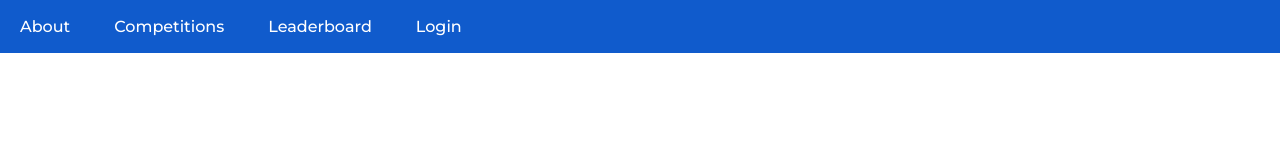
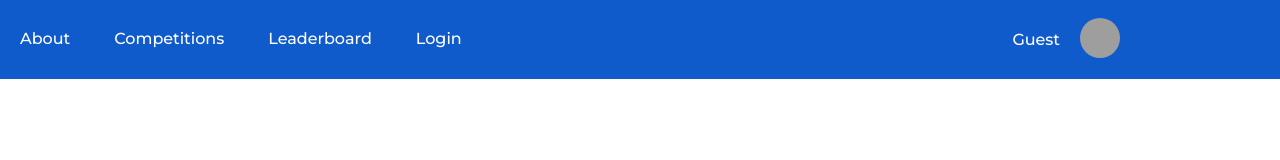
Before and after one commit to EricLiangOS/BranhamCodes, a plain HTML site: page Client/index.html in a window 1280 px wide. Drawn offline with nearby package versions, Linux system fonts and the light colour scheme; no server answers; grey boxes are pictures that could not be loaded.

Commit message:
display username and icon on login

```diff
--- a/Client/client.js
+++ b/Client/client.js
@@ -104,10 +104,16 @@ function graphToJson(graph){
     return jsonGraph;
 }
 
-
+//function to set user's profile image and name
+function set_name(name, link){
+    document.getElementById("username").innerHTML = name
+    document.getElementById("profile_pic").src = link
+    console.log(name, link)
+}
 //check if user is logged in and send them their problems
 window.onload = function WindowLoad(event) {
     if (localStorage.getItem('user_string') != null){
+        set_name(localStorage.getItem('username'), localStorage.getItem('avatar_url'))
         socket.emit("get_user_problems", localStorage.getItem('user_string'));
     }
     else{
@@ -118,6 +124,8 @@ window.onload = function WindowLoad(event) {
             localStorage.setItem('user_string',urlParams.get('user_string'))
             localStorage.setItem('avatar_url',urlParams.get('avatar_url'))
             localStorage.setItem('username',urlParams.get('username'))
+            console.log(urlParams.get('avatar_url'))
+            set_name(urlParams.get('username'), urlParams.get('avatar_url'))
             socket.emit("get_user_problems", urlParams.get('user_string'))
         }
         else{
--- a/Client/index.html
+++ b/Client/index.html
@@ -29,6 +29,10 @@
                     <a href="/login">Login</a>
                 </nav>
             </div>
+            <div class = "user_info">
+                <p id = "username">Guest</p>
+                <img id = "profile_pic" src = "https://www.gravatar.com/avatar/d=identicon&r=PG">
+            </div>
         </div>
         <div id="alchemy" width="400" height="400"></canvas>
         <script src="/0.4.1/scripts/vendor.js"></script>
--- a/Client/styles.css
+++ b/Client/styles.css
@@ -4,12 +4,12 @@ text {
 
 
 .container{
-    margin: 0 auto; /* Center the DIV horizontally */
+
 }
 nav a{
     color: #fff;
     text-decoration: none;
-    padding: 7px 20px;
+    padding: 19px 20px;
     display: inline-block;
     font-family: 'Montserrat', sans-serif;
     transition: 0.3s;
@@ -27,4 +27,27 @@ nav a:hover{
     color: #fff;
     z-index: 1;
     top: 0;
+    display: flex;
+    justify-content: flex-start;
 }
+.user_info{
+    display: flex;
+    flex-direction: row;
+    margin-left: auto;
+    padding-right: 10em;
+}
+
+#username{
+    color: #fff;
+    text-decoration: none;
+    font-family: 'Montserrat', sans-serif;
+    margin: 20px;
+}
+
+#profile_pic{
+    margin-top: 8px;
+    object-fit: cover;
+    border-radius: 50%;
+    height: 40px;
+    width: 40px;
+}
--- a/Server/index.js
+++ b/Server/index.js
@@ -62,7 +62,7 @@ app.get('/oauth-callback', (req, res) => {
                 await db_manager.print_users()
                 user_string = await db_manager.get_user_string(username)
                 console.log(username)
-                res.redirect(`/?username=${username}&avatar_url =${avatar_url}&user_string=${user_string}`);
+                res.redirect(`/?username=${username}&avatar_url=${avatar_url}&user_string=${user_string}`);
             })
             .catch(err => {
                 console.log(err);
```
Also changed, not shown: 1 other file.
